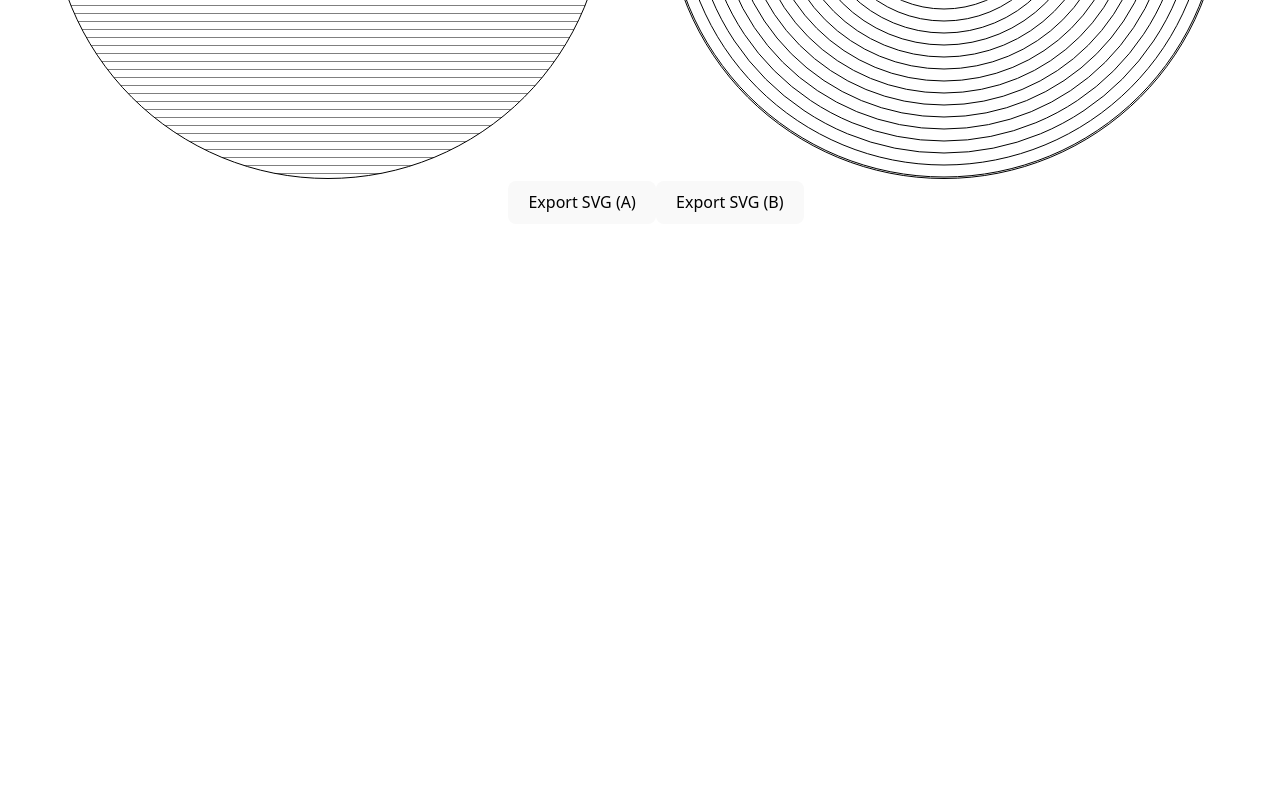
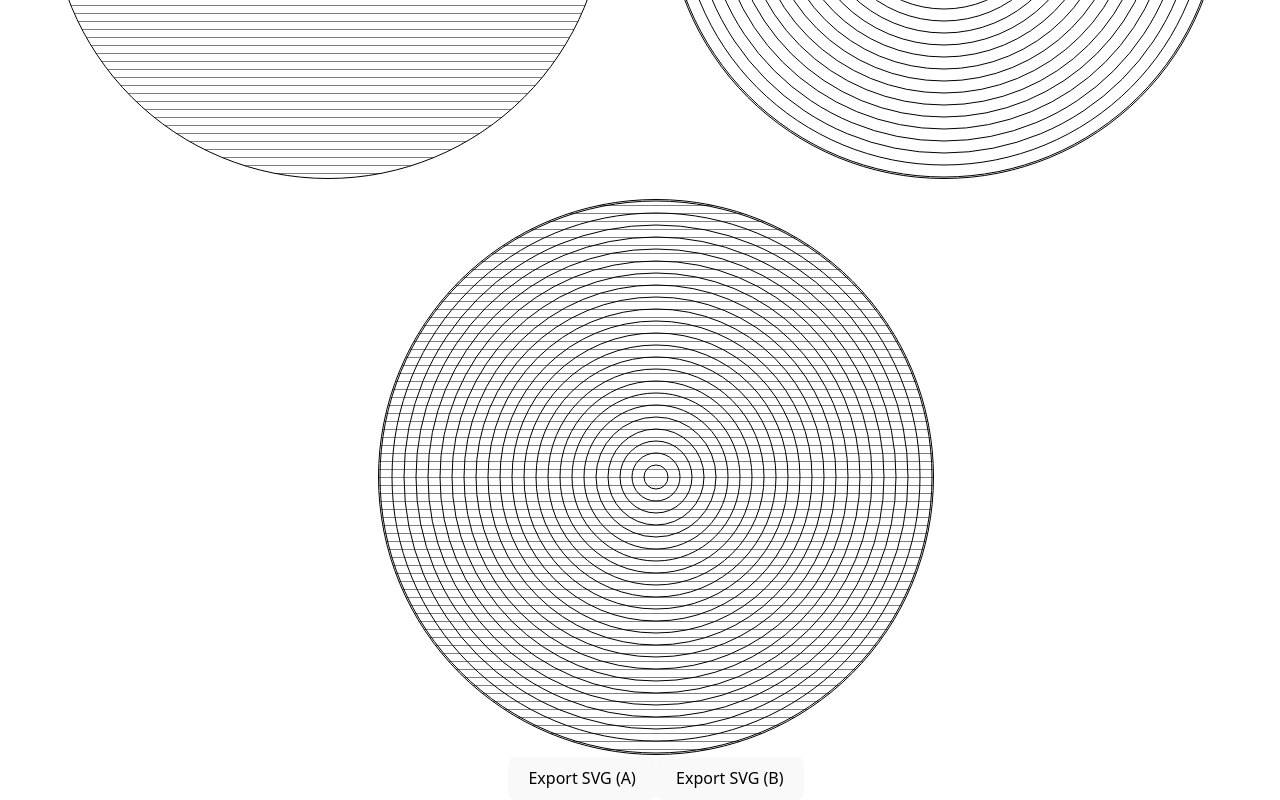
Before and after one commit to Reobos/MoireGenerator, a Vue app: page / in a window 1280 px wide. Shown: the part 650-1450 px from the top of the page. Before the commit the page ends 874 px from the top, so only its background shows below. Built offline with nearby package versions, Linux system fonts and the light colour scheme.

Commit message:
Added preview circle

```diff
--- a/src/App.vue
+++ b/src/App.vue
@@ -2,6 +2,7 @@
 import { ref, onMounted, onBeforeUnmount, watch } from 'vue'
 import SvgCircle from './components/SvgCircle.vue'
 import CombinedControls from './components/CombinedControls.vue'
+import PreviewCircle from './components/PreviewCircle.vue'
 
 // Circle A (left)
 const aPattern = ref('hatch')
@@ -180,6 +181,30 @@ watch([
             :concentric-offset-x="bConcOffsetX" :concentric-offset-y="bConcOffsetY"
             aria-label="Circle B" />
         </div>
+        <div class="preview">
+          <PreviewCircle
+            :size="size"
+            :r="size/2 - 0.5 - 2"
+            :a-pattern="aPattern"
+            :a-line-angle="aLineAngle"
+            :a-hatch-stroke="aHatchStroke"
+            :a-hatch-spacing="aHatchSpacing"
+            :a-conc-stroke="aConcStroke"
+            :a-conc-spacing="aConcSpacing"
+            :a-conc-offset-x="aConcOffsetX"
+            :a-conc-offset-y="aConcOffsetY"
+
+            :b-pattern="bPattern"
+            :b-line-angle="bLineAngle"
+            :b-hatch-stroke="bHatchStroke"
+            :b-hatch-spacing="bHatchSpacing"
+            :b-conc-stroke="bConcStroke"
+            :b-conc-spacing="bConcSpacing"
+            :b-conc-offset-x="bConcOffsetX"
+            :b-conc-offset-y="bConcOffsetY"
+            aria-label="Preview Overlay"
+          />
+        </div>
       <div class="export-row">
         <button @click="exportACircle">Export SVG (A)</button>
         <button @click="exportBCircle">Export SVG (B)</button>
@@ -217,6 +242,12 @@ watch([
   max-width: 95vw;
 }
 
+.preview {
+  margin-top: 1rem;
+  display: grid;
+  place-items: center;
+}
+
 .controls {
   display: flex;
   align-items: center;
--- /dev/null
+++ b/src/components/PreviewCircle.vue
@@ -0,0 +1,132 @@
+<script setup>
+import { computed } from 'vue'
+
+const props = defineProps({
+  size: { type: Number, default: 200 },
+  r: { type: Number, default: 60 },
+  cx: { type: Number, default: null },
+  cy: { type: Number, default: null },
+  stroke: { type: String, default: '#000' },
+  background: { type: String, default: 'white' },
+  ariaLabel: { type: String, default: 'Preview circle' },
+
+  // Circle A pattern selection + settings
+  aPattern: { type: String, default: 'hatch' }, // 'hatch' | 'concentric'
+  aLineAngle: { type: Number, default: 0 },
+  aHatchStroke: { type: Number, default: 1 },
+  aHatchSpacing: { type: Number, default: 8 },
+  aConcStroke: { type: Number, default: 1 },
+  aConcSpacing: { type: Number, default: 12 },
+  aConcOffsetX: { type: Number, default: 0 },
+  aConcOffsetY: { type: Number, default: 0 },
+
+  // Circle B pattern selection + settings
+  bPattern: { type: String, default: 'concentric' },
+  bLineAngle: { type: Number, default: 0 },
+  bHatchStroke: { type: Number, default: 1 },
+  bHatchSpacing: { type: Number, default: 8 },
+  bConcStroke: { type: Number, default: 1 },
+  bConcSpacing: { type: Number, default: 12 },
+  bConcOffsetX: { type: Number, default: 0 },
+  bConcOffsetY: { type: Number, default: 0 },
+})
+
+const uid = Math.random().toString(36).slice(2, 8)
+const titleId = `previewTitle-${uid}`
+const clipId = `previewClip-${uid}`
+
+// A pattern ids
+const aHatchId = `aHatch-${uid}`
+const aConcentricId = `aConcentric-${uid}`
+// B pattern ids
+const bHatchId = `bHatch-${uid}`
+const bConcentricId = `bConcentric-${uid}`
+
+const viewBox = computed(() => `0 0 ${props.size} ${props.size}`)
+const centerX = computed(() => (props.cx == null ? props.size / 2 : props.cx))
+const centerY = computed(() => (props.cy == null ? props.size / 2 : props.cy))
+
+const clampedR = computed(() => {
+  const outline = 1
+  const maxR = props.size / 2 - outline / 2
+  return Math.max(0, Math.min(props.r, maxR))
+})
+
+const aOffset = computed(() => Math.hypot(props.aConcOffsetX, props.aConcOffsetY))
+const aRings = computed(() => {
+  if (props.aConcSpacing <= 0) return 0
+  const requiredR = aOffset.value + clampedR.value
+  return Math.max(0, Math.floor(requiredR / props.aConcSpacing))
+})
+
+const bOffset = computed(() => Math.hypot(props.bConcOffsetX, props.bConcOffsetY))
+const bRings = computed(() => {
+  if (props.bConcSpacing <= 0) return 0
+  const requiredR = bOffset.value + clampedR.value
+  return Math.max(0, Math.floor(requiredR / props.bConcSpacing))
+})
+</script>
+
+<template>
+  <svg
+    :width="size"
+    :height="size"
+    :viewBox="viewBox"
+    :aria-labelledby="titleId"
+    xmlns="http://www.w3.org/2000/svg"
+  >
+    <title :id="titleId">{{ ariaLabel }}</title>
+    <defs>
+      <clipPath :id="clipId">
+        <rect :width="size" :height="size" />
+      </clipPath>
+
+      <!-- A hatch pattern (transparent background for overlay) -->
+      <pattern :id="aHatchId" patternUnits="userSpaceOnUse" :width="aHatchSpacing" :height="aHatchSpacing" :patternTransform="`rotate(${aLineAngle})`">
+        <line x1="0" y1="0" :x2="aHatchSpacing" y2="0" :stroke="'#000'" :stroke-width="aHatchStroke" />
+      </pattern>
+
+      <!-- A concentric pattern (transparent background for overlay) -->
+      <pattern :id="aConcentricId" patternUnits="userSpaceOnUse" :width="size * 2" :height="size * 2">
+        <g :transform="`translate(${centerX + aConcOffsetX}, ${centerY + aConcOffsetY})`">
+          <template v-for="i in aRings" :key="i">
+            <circle :cx="0" :cy="0" :r="i * aConcSpacing" fill="none" stroke="#000" :stroke-width="aConcStroke" />
+          </template>
+        </g>
+      </pattern>
+
+      <!-- B hatch pattern (transparent) -->
+      <pattern :id="bHatchId" patternUnits="userSpaceOnUse" :width="bHatchSpacing" :height="bHatchSpacing" :patternTransform="`rotate(${bLineAngle})`">
+        <line x1="0" y1="0" :x2="bHatchSpacing" y2="0" :stroke="'#000'" :stroke-width="bHatchStroke" />
+      </pattern>
+
+      <!-- B concentric pattern (transparent) -->
+      <pattern :id="bConcentricId" patternUnits="userSpaceOnUse" :width="size * 2" :height="size * 2">
+        <g :transform="`translate(${centerX + bConcOffsetX}, ${centerY + bConcOffsetY})`">
+          <template v-for="i in bRings" :key="i">
+            <circle :cx="0" :cy="0" :r="i * bConcSpacing" fill="none" stroke="#000" :stroke-width="bConcStroke" />
+          </template>
+        </g>
+      </pattern>
+    </defs>
+
+    <g :clip-path="`url(#${clipId})`">
+      <rect :width="size" :height="size" :fill="background" />
+      <!-- Layer A fill if active -->
+      <circle v-if="aPattern === 'hatch'" :cx="centerX" :cy="centerY" :r="clampedR" :fill="`url(#${aHatchId})`" />
+      <circle v-else :cx="centerX" :cy="centerY" :r="clampedR" :fill="`url(#${aConcentricId})`" />
+
+      <!-- Layer B fill if active -->
+      <circle v-if="bPattern === 'hatch'" :cx="centerX" :cy="centerY" :r="clampedR" :fill="`url(#${bHatchId})`" />
+      <circle v-else :cx="centerX" :cy="centerY" :r="clampedR" :fill="`url(#${bConcentricId})`" />
+
+      <!-- Outline on top -->
+      <circle :cx="centerX" :cy="centerY" :r="clampedR" :stroke="stroke" stroke-width="1" fill="none" />
+    </g>
+  </svg>
+
+</template>
+
+<style scoped>
+svg { display: block; max-width: 100%; height: auto; }
+</style>
```
